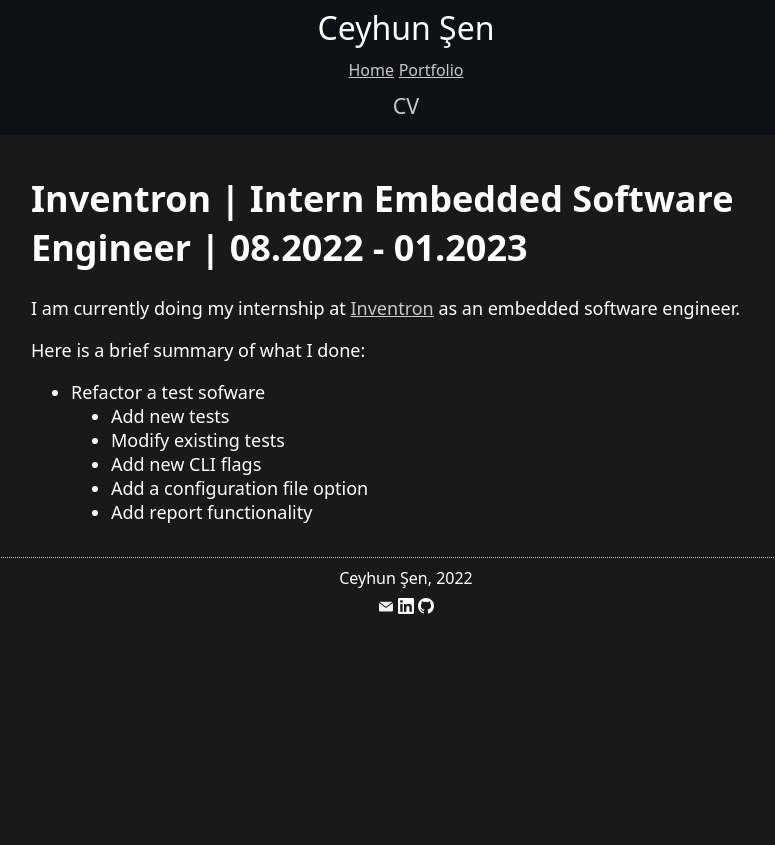
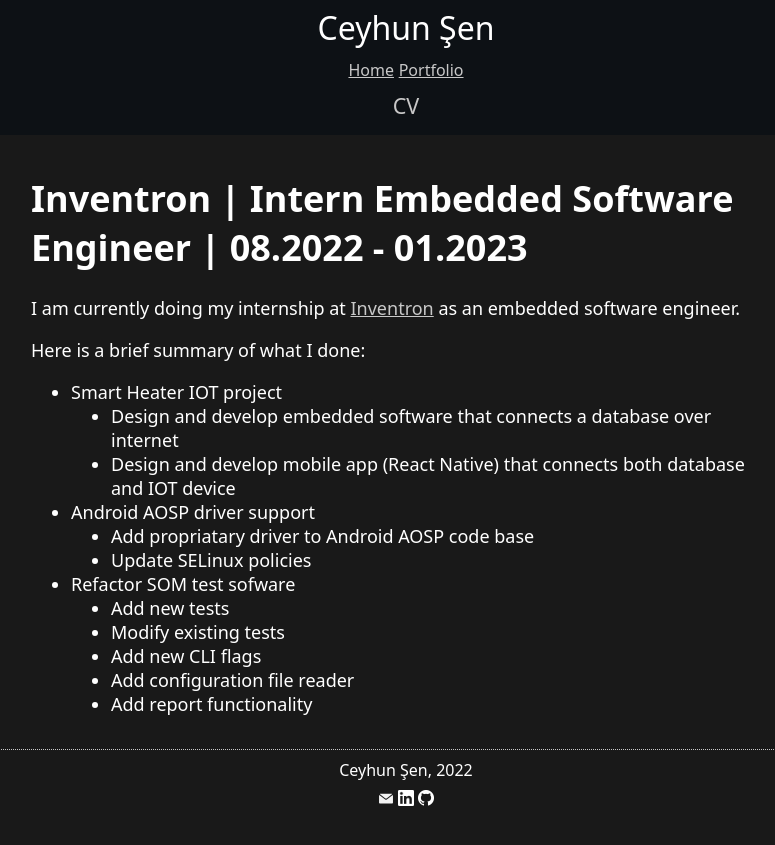
Before and after one commit to ceyhunsen/ceyhunsen.github.io, a Jekyll site: the page built from _experience/inventron.md, in a window 1280 px wide. Shown: the top 845 px of the page, without its empty margins (234-1009 px from the left). Built offline with Jekyll 4.4.1, drawn with Linux system fonts in a browser that asks for light colours.

Commit message:
Update with new information.

```diff
--- a/_experience/inventron.md
+++ b/_experience/inventron.md
@@ -12,9 +12,15 @@
 
 Here is a brief summary of what I done:
 
-* Refactor a test sofware
+* Smart Heater IOT project
+  * Design and develop embedded software that connects a database over internet
+  * Design and develop mobile app (React Native) that connects both database and IOT device
+* Android AOSP driver support
+  * Add propriatary driver to Android AOSP code base
+  * Update SELinux policies
+* Refactor SOM test sofware
   * Add new tests
   * Modify existing tests
   * Add new CLI flags
-  * Add a configuration file option
+  * Add configuration file reader
   * Add report functionality
--- a/_includes/head.html
+++ b/_includes/head.html
@@ -6,6 +6,4 @@
 	<title>{{ page.title }} - {{ site.title }}</title>
 
 	<link rel="stylesheet" href="/assets/css/styles.css">
-
-	<link rel="icon" type="image/x-icon" href="/assets/img/logo_black.png">
 </head>
--- a/portfolio/index.html
+++ b/portfolio/index.html
@@ -3,7 +3,7 @@
 title: Portfolio
 ---
 
-<h1>Experience</h1>
+<h1>Work Experience</h1>
 
 <ul>
 	{% for experience in site.experience reversed %}
@@ -13,7 +13,7 @@
 	{% endfor %}
 </ul>
 
-<h1>Projects</h1>
+<h1>Personal Projects</h1>
 
 <h2>Embedded Projects</h2>
 
```
Also changed, not shown: assets/img/logo_black.png (deleted), 1 other file.
